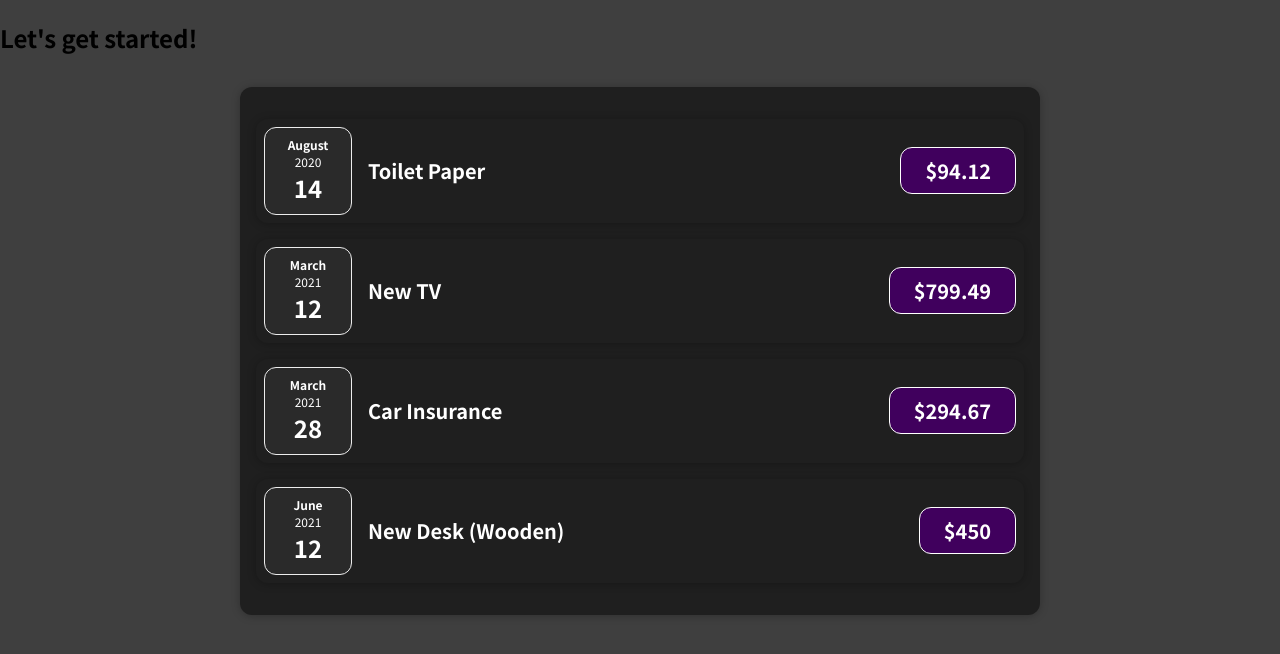
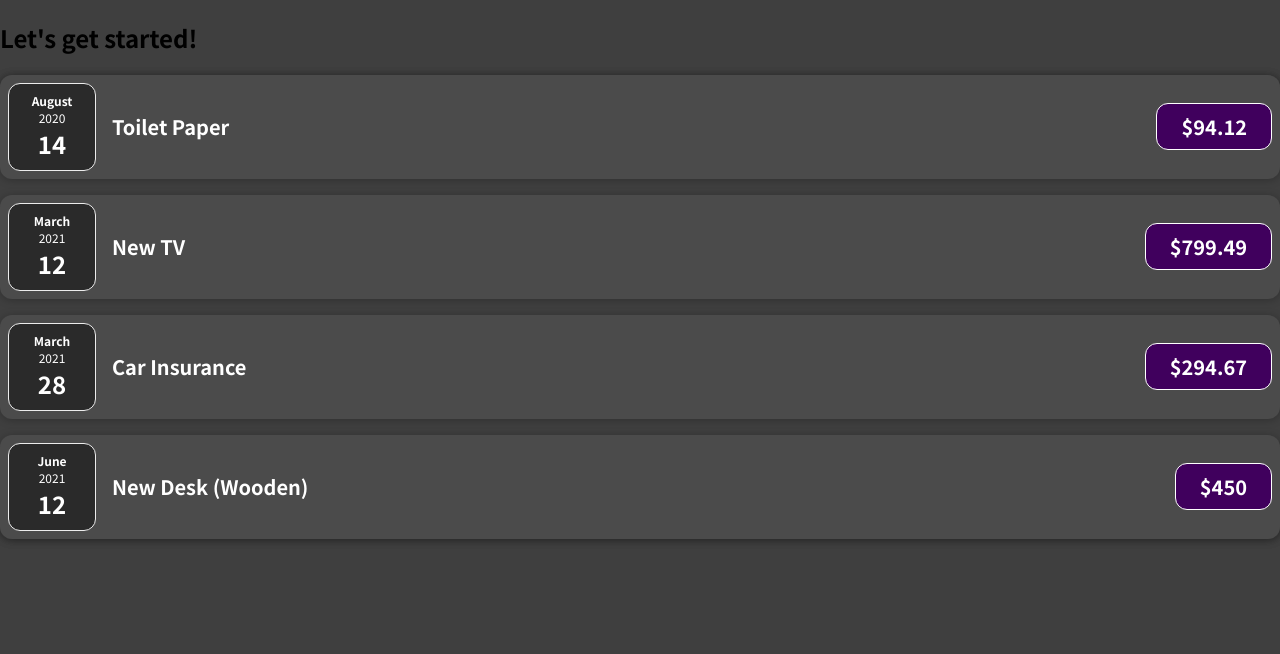
Before and after one commit to JoyUmoekpo/Unit-1-Expense-Tracker, a JavaScript app in the folder expense-tracker/: page / in a window 1280 px wide. Shown: the top 654 px of the page. Built offline with nearby package versions, Linux system fonts and the light colour scheme.

Commit message:
Restructured component files

```diff
--- a/expense-tracker/src/App.js
+++ b/expense-tracker/src/App.js
@@ -1,4 +1,4 @@
-import Expenses from "./components/Expenses";
+import Expenses from "./components/Expenses/Expenses";
 
 function App() {
 	const expenses = [
@@ -26,7 +26,7 @@ function App() {
 	return (
 		<div>
 			<h2>Let's get started!</h2>
-      <Expenses items={expenses} />
+			<Expenses items={expenses} />
 		</div>
 	);
 }
--- a/expense-tracker/src/components/Expenses.js
+++ /dev/null
@@ -1,32 +0,0 @@
-import Card from './Card';
-import ExpenseItem from './ExpenseItem'
-import './Expenses.css'
-
-function Expenses(props){
-return(
-  <Card className="expenses">
-  <ExpenseItem
-    title={props.items[0].title}
-    amount={props.items[0].amount}
-    date={props.items[0].date}
-  />
-  <ExpenseItem
-    title={props.items[1].title}
-    amount={props.items[1].amount}
-    date={props.items[1].date}
-  />
-  <ExpenseItem
-    title={props.items[2].title}
-    amount={props.items[2].amount}
-    date={props.items[2].date}
-  />
-  <ExpenseItem
-    title={props.items[3].title}
-    amount={props.items[3].amount}
-    date={props.items[3].date}
-  />
-</Card>
-);
-}
-
-export default Expenses
--- a/expense-tracker/src/components/ExpenseDate.js
+++ b/expense-tracker/src/components/Expenses/ExpenseDate.js
@@ -1,4 +1,4 @@
-import './ExpenseDate.css'
+import '../Expenses/ExpenseDate.css'
 
 function ExpenseDate(props) {
   const month = props.date.toLocaleString("en-US", { month: "long" });
--- a/expense-tracker/src/components/ExpenseItem.css
+++ b/expense-tracker/src/components/Expenses/ExpenseItem.css
@@ -5,6 +5,7 @@
   padding: 0.5rem;
   margin: 1rem 0;
   border-radius: 12px;
+  background-color: #4b4b4b;
 }
 
 .expense-item__description {
--- /dev/null
+++ b/expense-tracker/src/components/Expenses/Expenses.js
@@ -0,0 +1,32 @@
+import ExpenseItem from "../Expenses/ExpenseItem";
+import Card from "../UI/Card";
+import "../Expenses/ExpenseDate.css";
+
+function Expenses(props) {
+	return (
+		<Card className="expenses">
+			<ExpenseItem
+				title={props.items[0].title}
+				amount={props.items[0].amount}
+				date={props.items[0].date}
+			/>
+			<ExpenseItem
+				title={props.items[1].title}
+				amount={props.items[1].amount}
+				date={props.items[1].date}
+			/>
+			<ExpenseItem
+				title={props.items[2].title}
+				amount={props.items[2].amount}
+				date={props.items[2].date}
+			/>
+			<ExpenseItem
+				title={props.items[3].title}
+				amount={props.items[3].amount}
+				date={props.items[3].date}
+			/>
+		</Card>
+	);
+}
+
+export default Expenses;
--- a/expense-tracker/src/components/Card.js
+++ b/expense-tracker/src/components/UI/Card.js
@@ -1,4 +1,4 @@
-import './Card.css'
+import '../UI/Card.css'
 
 function Card(props) {
   const classes = 'card ' + props.className;
```
Also changed, not shown: expense-tracker/src/components/Expenses/ExpenseItem.js (renamed from expense-tracker/src/components/ExpenseItem.js, +4 -4 lines), expense-tracker/src/components/Expenses/ExpenseDate.css (renamed from expense-tracker/src/components/ExpenseDate.css), expense-tracker/src/components/Expenses/Expenses.css (renamed from expense-tracker/src/components/Expenses.css), expense-tracker/src/components/UI/Card.css (renamed from expense-tracker/src/components/Card.css).
